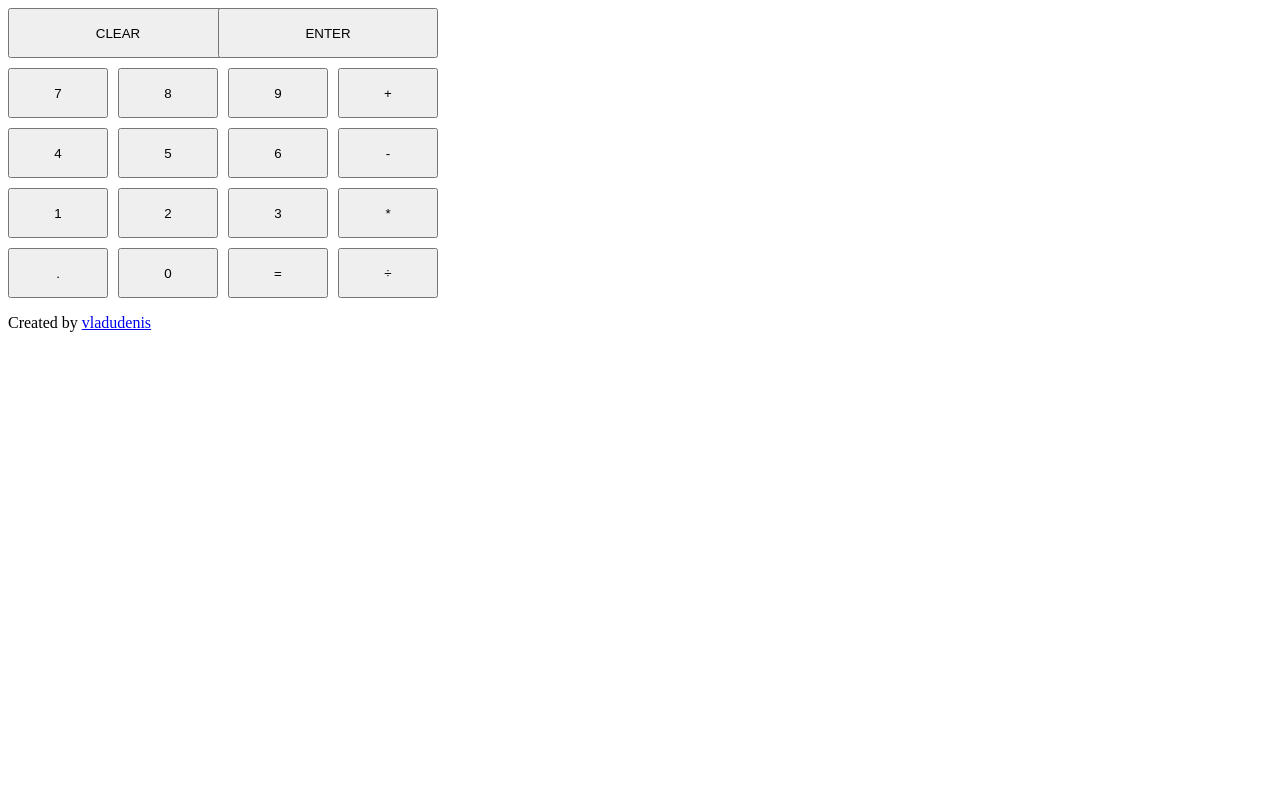
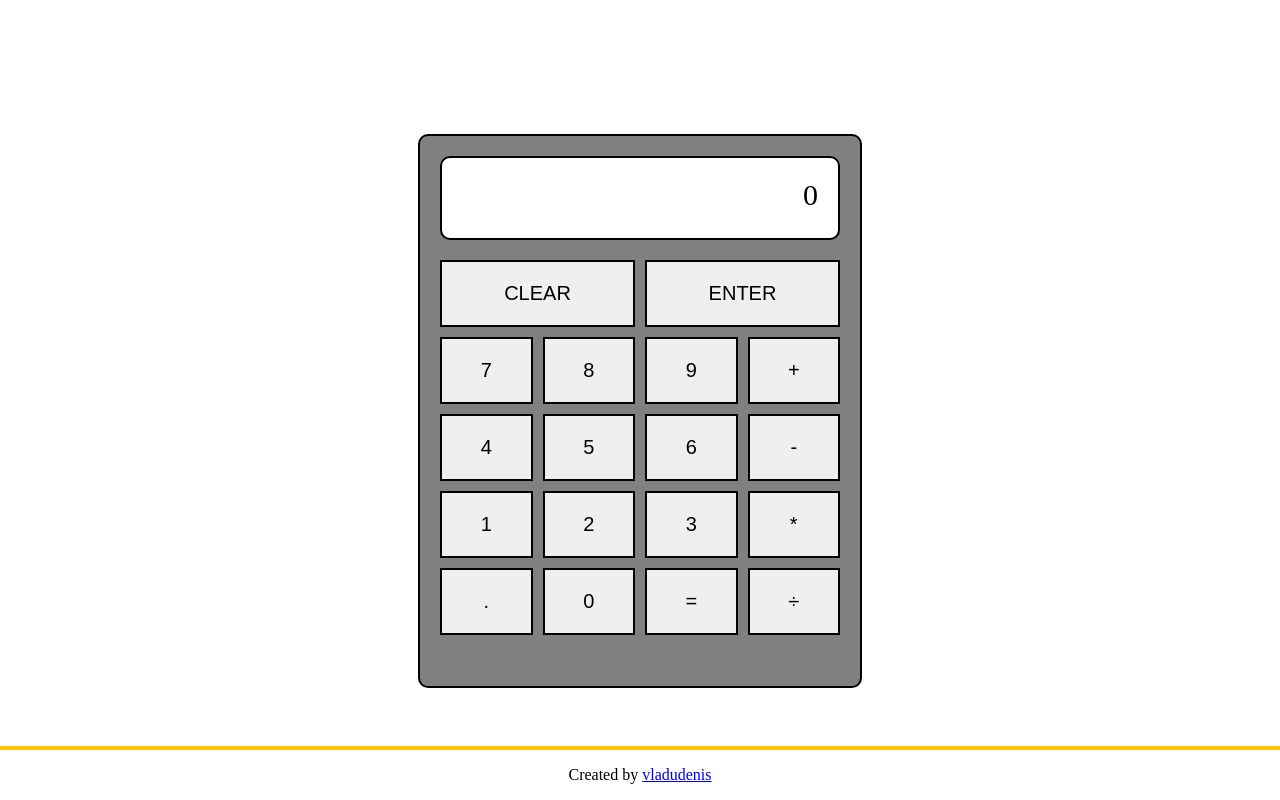
Before and after one commit to vladudenis/calculator, a plain HTML site: page index.html in a window 1280 px wide. Drawn offline with Linux system fonts and the light colour scheme.

Commit message:
Finished UI. I'll probably add more fancy design at a later stage.

```diff
--- a/index.html
+++ b/index.html
@@ -12,15 +12,10 @@
 
     </header>
     <div class="calculator">
-        <div class="screen">
-
-        </div>
-        <div class="buttons">
-            <div class="clear-del">
+        <div class="screen">0</div>
+        <div class="buttons-grid">
             <button class="del-clear-btn">CLEAR</button>
             <button class="del-clear-btn">ENTER</button>
-            </div>
-            <div class="buttons-grid">
             <button class="default-button">7</button>
             <button class="default-button">8</button>
             <button class="default-button">9</button>
@@ -39,7 +34,6 @@
             <button class="default-button">÷</button>
         </div>
     </div>
-    </div>
     <footer>
         <p>Created by <a href="https://github.com/vladudenis">vladudenis</a></p>
     </footer>
--- a/style.css
+++ b/style.css
@@ -6,41 +6,55 @@ html{
     box-sizing: border-box; /*this allows us to add padding and borders without increasing the size of our elements*/
 }
 
-header{
-
+body{
+    display: flex;
+    justify-content: center;
+    text-align: center;
 }
 
-.calculator{ /*position it in the middle of the page and give it a dark color*/
-
+.calculator{
+    width: 400px;
+    height: 510px;
+    margin-top: 10%;
+    padding: 20px;
+    background-color: grey;
+    border-radius: 10px;
+    border: 2px solid black;
 }
 
-.screen{ /*make it large enough to fit the present input and the last answer written in the upper left corner*/
-
+.screen{
+    min-height: 40px;
+    padding: 20px;
+    margin-bottom: 20px;
+    background-color: white;
+    font-size: 30px;
+    text-align: right;
+    border-radius: 10px;
+    border: 2px solid black;
 }
 
 .buttons-grid{
     display: grid;
-    grid-template-columns: 100px 100px 100px 100px;
+    grid-template-columns: repeat(4, 1fr);
     grid-gap: 10px;
 }
 
-.clear-del{
-    display: grid;
-    grid-template-columns: 200px 200px;
-    grid-gap: 10px;
-    margin-bottom: 10px;
-}
-
-.default-button{
-    height: 50px;
-    width: 100px;
+button{
+    padding: 20px;
+    font-size: 20px;
+    border: 2px solid black;
+    cursor: pointer;
 }
 
 .del-clear-btn{
-    height: 50px;
-    width: 220px;
+    grid-column: span 2;
 }
 
 footer{
-
+    position: absolute;
+    bottom: 0px;
+    width: 100%;
+    height: 50px;
+    text-align: center;
+    border-top: 4px solid var(--yellow);
 }
```
Lines whose indentation alone changed are shown as unchanged.
